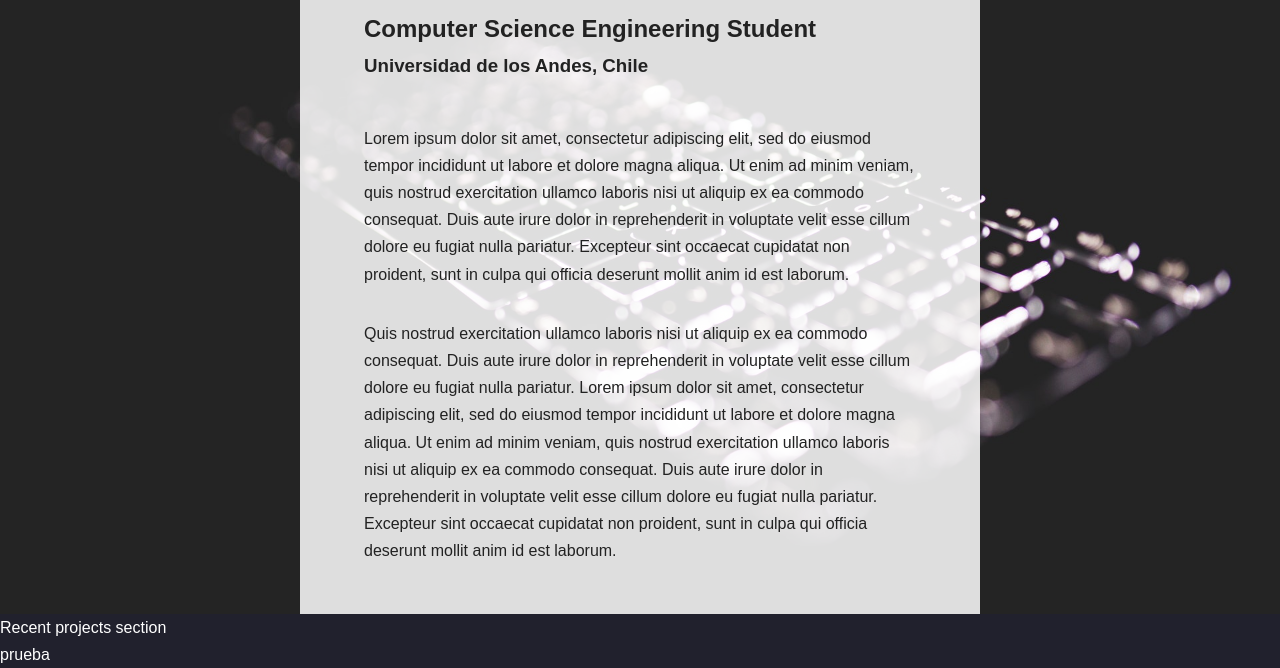
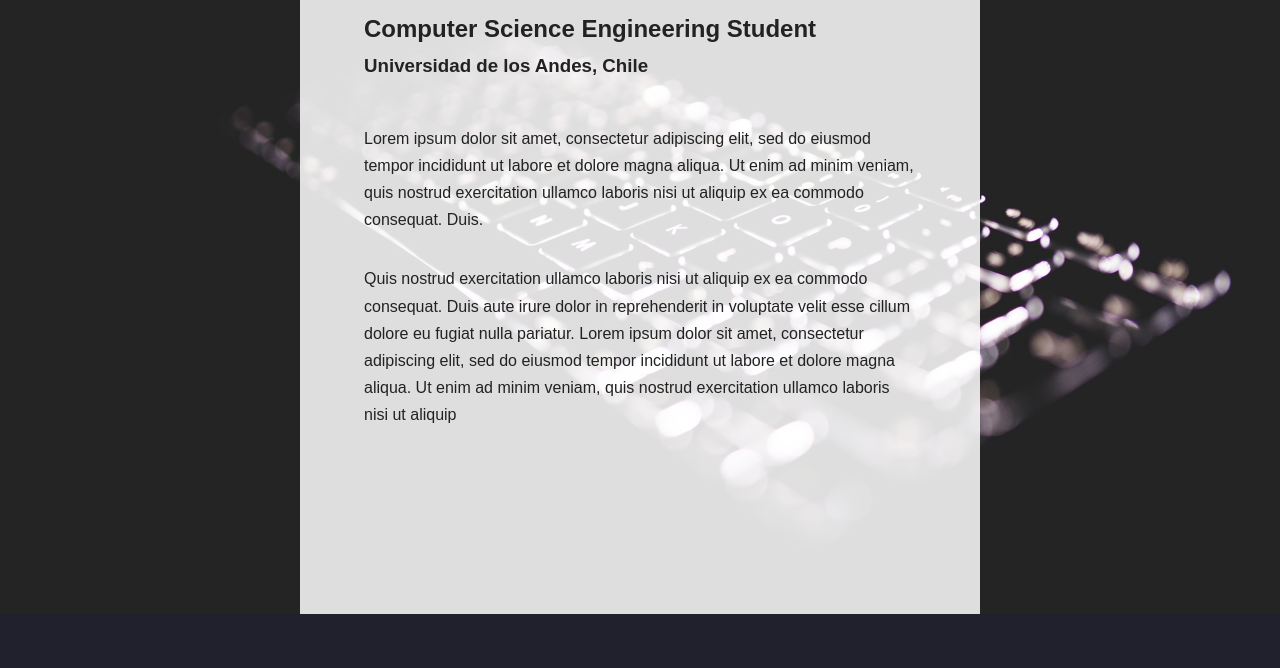
Before and after one commit to glacasellaUANDES/glacasellaUANDES.github.io, a plain HTML site: page index.html in a window 1280 px wide. Shown: the part 186-854 px from the top of the page. After the commit the page ends 800 px from the top, so only its background shows below. Drawn offline with nearby package versions, Linux system fonts and the light colour scheme; a web font is replaced by a local one.

Commit message:
Avanzando

```diff
--- a/index.html
+++ b/index.html
@@ -66,24 +66,14 @@
                 <h2>Computer Science Engineering Student</h2>
                 <h3>Universidad de los Andes, Chile</h3>
                 <br>
-                <p>Lorem ipsum dolor sit amet, consectetur adipiscing elit, sed do eiusmod tempor incididunt ut labore et dolore magna aliqua. Ut enim ad minim veniam, quis nostrud exercitation ullamco laboris nisi ut aliquip ex ea commodo consequat. Duis
-                    aute irure dolor in reprehenderit in voluptate velit esse cillum dolore eu fugiat nulla pariatur. Excepteur sint occaecat cupidatat non proident, sunt in culpa qui officia deserunt mollit anim id est laborum.</p>
+                <p>Lorem ipsum dolor sit amet, consectetur adipiscing elit, sed do eiusmod tempor incididunt ut labore et dolore magna aliqua. Ut enim ad minim veniam, quis nostrud exercitation ullamco laboris nisi ut aliquip ex ea commodo consequat. Duis.</p>
 
                 <p>Quis nostrud exercitation ullamco laboris nisi ut aliquip ex ea commodo consequat. Duis aute irure dolor in reprehenderit in voluptate velit esse cillum dolore eu fugiat nulla pariatur. Lorem ipsum dolor sit amet, consectetur adipiscing
-                    elit, sed do eiusmod tempor incididunt ut labore et dolore magna aliqua. Ut enim ad minim veniam, quis nostrud exercitation ullamco laboris nisi ut aliquip ex ea commodo consequat. Duis aute irure dolor in reprehenderit in voluptate
-                    velit esse cillum dolore eu fugiat nulla pariatur. Excepteur sint occaecat cupidatat non proident, sunt in culpa qui officia deserunt mollit anim id est laborum.</p>
+                    elit, sed do eiusmod tempor incididunt ut labore et dolore magna aliqua. Ut enim ad minim veniam, quis nostrud exercitation ullamco laboris nisi ut aliquip </p>
             </section>
         </main>
     </div>
 
-    <div class="recent-projects">
-        <p>Recent projects section</p>
-    </div>
-
-    <footer class="footer">
-        <p>prueba</p>
-    </footer>
-
 </body>
 
 </html>
```
